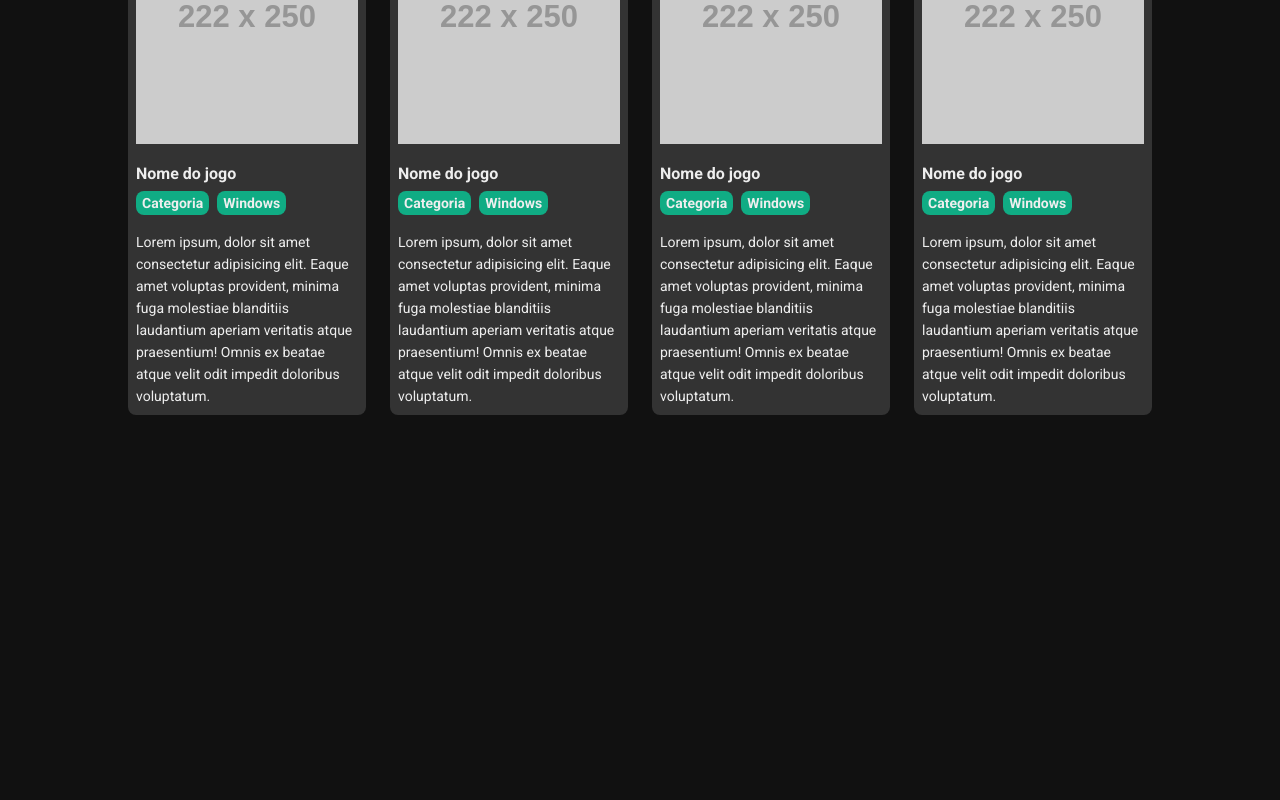
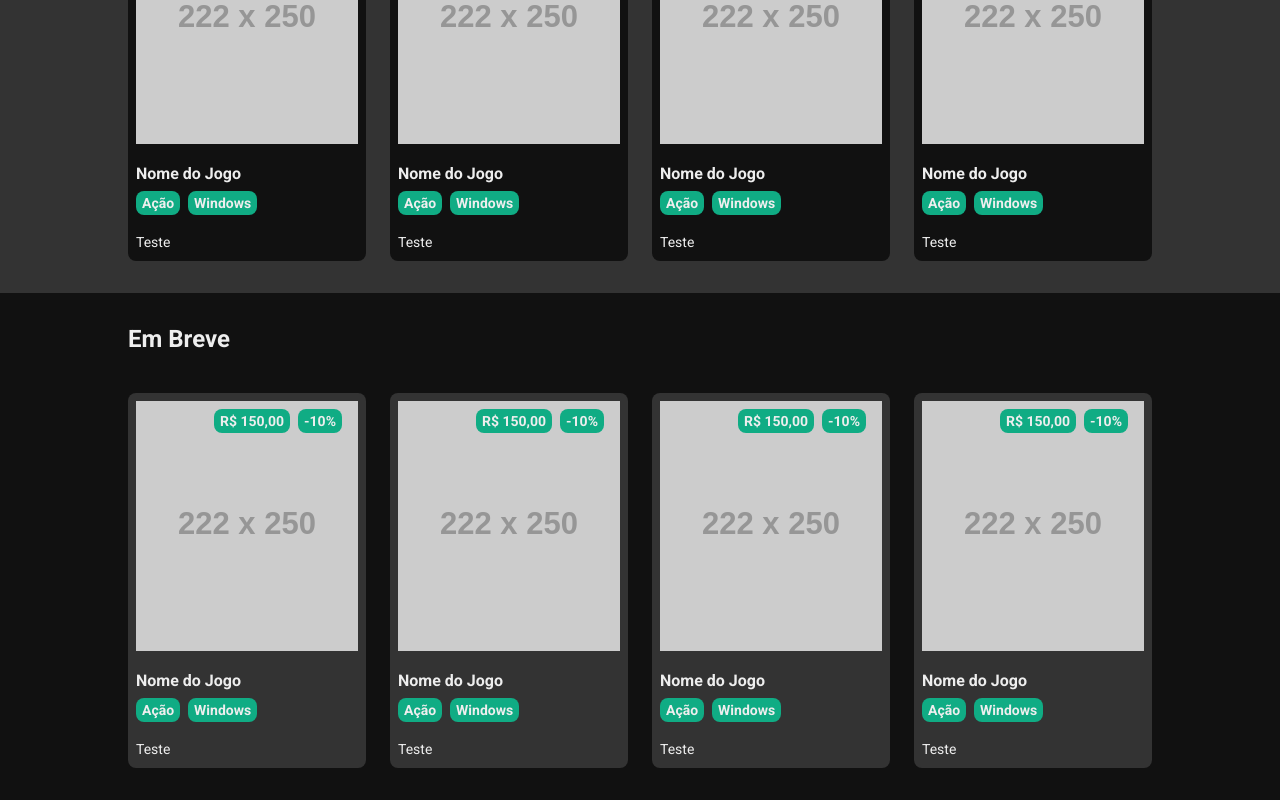
Before and after one commit to devMahaw/eplay, a React (Create React App) app: page / in a window 1280 px wide. Shown: the part 972-1772 px from the top of the page. Before the commit the page ends 1419 px from the top, so only its background shows below. Built offline with nearby package versions, Linux system fonts and the light colour scheme.

Commit message:
feat: coming soon section included

```diff
--- a/src/App.tsx
+++ b/src/App.tsx
@@ -2,7 +2,6 @@
 import { GlobalCss } from "./styles";
 import Banner from "./components/Banner";
 import Header from "./components/Header";
-import Product from "./components/Product";
 import ProductsList from "./components/ProductsList";
 
 const routes = createBrowserRouter([
@@ -12,6 +11,7 @@
       <>
         <Banner />
         <ProductsList title="Promoções" background="gray" />
+        <ProductsList title="Em Breve" background="black" />
       </>
     )
   }
--- a/src/components/Product/index.tsx
+++ b/src/components/Product/index.tsx
@@ -1,18 +1,34 @@
 import Tag from "../Tag";
-import { Card, Description, Title } from "./styles";
+import { Card, Description, Title, Infos } from "./styles";
 
-const Product = () => (
+type Props = {
+  title: string;
+  category: string;
+  system: string;
+  description: string;
+  infos: string[];
+  image: string;
+};
+
+const Product = ({
+  title,
+  category,
+  system,
+  description,
+  infos,
+  image
+}: Props) => (
   <Card>
-    <img src="//placehold.it/222x250" alt="" />
-    <Title>Nome do jogo</Title>
-    <Tag>Categoria</Tag>
-    <Tag>Windows</Tag>
-    <Description>
-      Lorem ipsum, dolor sit amet consectetur adipisicing elit. Eaque amet
-      voluptas provident, minima fuga molestiae blanditiis laudantium aperiam
-      veritatis atque praesentium! Omnis ex beatae atque velit odit impedit
-      doloribus voluptatum.
-    </Description>
+    <img src={image} alt={title} />
+    <Infos>
+      {infos.map((info) => (
+        <Tag key={info}>{info}</Tag>
+      ))}
+    </Infos>
+    <Title>{title}</Title>
+    <Tag>{category}</Tag>
+    <Tag>{system}</Tag>
+    <Description>{description}</Description>
   </Card>
 );
 
--- a/src/components/Product/styles.ts
+++ b/src/components/Product/styles.ts
@@ -6,6 +6,7 @@
   background-color: ${colors.gray};
   border-radius: 8px;
   padding: 8px;
+  position: relative;
 
   ${TagContainer} {
     margin-right: 8px;
@@ -26,3 +27,9 @@
   display: block;
   margin-top: 16px;
 `;
+
+export const Infos = styled.div`
+  position: absolute;
+  top: 16px;
+  right: 16px;
+`;
--- a/src/components/ProductsList/index.tsx
+++ b/src/components/ProductsList/index.tsx
@@ -1,20 +1,48 @@
 import Product from "../Product";
 import { List, ProductsContainer, Title } from "./styles";
 
-type Props = {
+export type Props = {
   title: string;
   background: "gray" | "black";
 };
 
 const ProductsList = ({ background, title }: Props) => (
-  <ProductsContainer>
+  <ProductsContainer background={background}>
     <div className="container">
       <Title>{title}</Title>
       <List>
-        <Product />
-        <Product />
-        <Product />
-        <Product />
+        <Product
+          category="Ação"
+          description="Teste"
+          image="//placehold.it/222x250"
+          infos={["R$ 150,00", "-10%"]}
+          system="Windows"
+          title="Nome do Jogo"
+        />
+        <Product
+          category="Ação"
+          description="Teste"
+          image="//placehold.it/222x250"
+          infos={["R$ 150,00", "-10%"]}
+          system="Windows"
+          title="Nome do Jogo"
+        />
+        <Product
+          category="Ação"
+          description="Teste"
+          image="//placehold.it/222x250"
+          infos={["R$ 150,00", "-10%"]}
+          system="Windows"
+          title="Nome do Jogo"
+        />
+        <Product
+          category="Ação"
+          description="Teste"
+          image="//placehold.it/222x250"
+          infos={["R$ 150,00", "-10%"]}
+          system="Windows"
+          title="Nome do Jogo"
+        />
       </List>
     </div>
   </ProductsContainer>
--- a/src/components/ProductsList/styles.ts
+++ b/src/components/ProductsList/styles.ts
@@ -1,7 +1,16 @@
 import styled from "styled-components";
+import { Props } from ".";
+import { colors } from "../../styles";
+import { Card } from "../Product/styles";
 
-export const ProductsContainer = styled.section`
+export const ProductsContainer = styled.section<Omit<Props, "title">>`
   padding: 32px 0px;
+  background-color: ${(props) =>
+    props.background === "black" ? colors.black : colors.gray};
+  ${Card} {
+    background-color: ${(props) =>
+      props.background === "black" ? colors.gray : colors.black};
+  }
 `;
 
 export const List = styled.ul`
```
